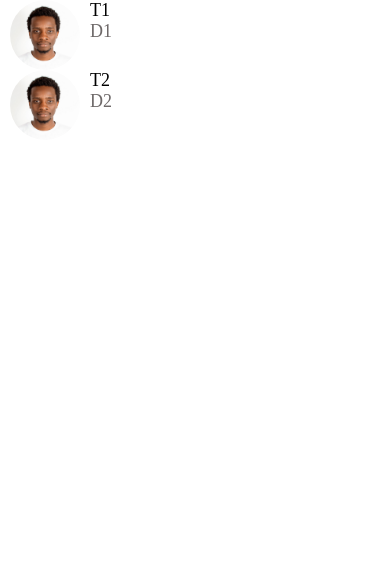
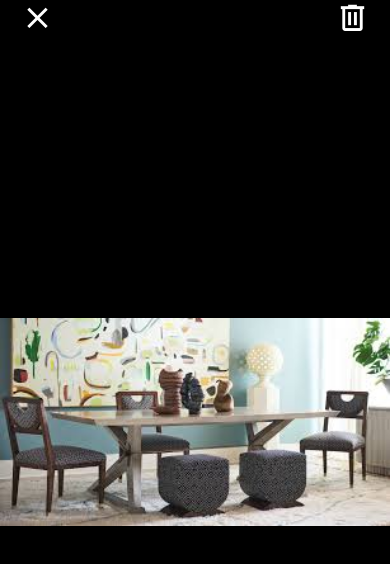
Before and after one commit to christianbiring1/DoneWithIt, a React Native app: screen / in a window 390 px wide. Shown: the top 564 px of the page. Built offline with nearby package versions, Linux system fonts and the light colour scheme.

Commit message:
Import the Constants from expo for spacing the element from the statusBar

```diff
--- a/App.js
+++ b/App.js
@@ -11,8 +11,8 @@ import MessagesScreen from './app/screen/MessagesScreen';
 
 export default function App() {
   return (
-    <MessagesScreen />
-    // <ViewImageScreen />
+    // <MessagesScreen />
+    <ViewImageScreen />
     // <WelcomeScreen />
     // <View style={{
     //   backgroundColor: "#f8f4f4",
--- a/app/screen/MessagesScreen.js
+++ b/app/screen/MessagesScreen.js
@@ -1,5 +1,6 @@
 import React from 'react';
-import { FlatList } from 'react-native';
+import { FlatList, StyleSheet, Platform, View, SafeAreaView } from 'react-native';
+import Constants from 'expo-constants';
 import ListItem from '../components/ListItem';
 
 
@@ -16,9 +17,10 @@ const messages = [
     description: 'D2',
     image: require('../assets/chris.jpg')
   }
-]
+];
 function MessagesScreen(props) {
   return (
+    <SafeAreaView style={styles.screen}>
         <FlatList
           data={messages}
           keyExtractor={message => message.id.toString()}
@@ -30,7 +32,14 @@ function MessagesScreen(props) {
             />
         }
         />
+    </SafeAreaView>
   );
 }
 
+const styles = StyleSheet.create({
+  screen: {
+    paddingTop: Constants.statusBarHeight
+  }
+});
+
 export default MessagesScreen;
--- a/app/screen/ViewImageScreen.js
+++ b/app/screen/ViewImageScreen.js
@@ -1,13 +1,14 @@
 import React from 'react';
-import { Image , StyleSheet, View} from 'react-native';
-import { MaterialCommunityIcons } from '@expo/vector-icons'
+import { Image , SafeAreaView, StyleSheet, View} from 'react-native';
+import { MaterialCommunityIcons } from '@expo/vector-icons';
+import Constants from 'expo-constants';
 
 
 import colors from '../config/colors';
 
 function ViewImageScreen(props) {
   return (
-    <View style={styles.container}>
+    <SafeAreaView style={styles.container}>
       <View style={styles.closeIcon}>
         <MaterialCommunityIcons name='close' color="white" size={35} />
       </View>
@@ -15,7 +16,7 @@ function ViewImageScreen(props) {
         <MaterialCommunityIcons name='trash-can-outline' color="white" size={35} />
       </View>
       <Image resizeMode='contain' style={styles.image} source={require("../assets/chair-image.jpeg")}/>
-    </View>
+    </SafeAreaView>
   );
 }
 
@@ -24,8 +25,8 @@ export default ViewImageScreen;
 const styles = StyleSheet.create({
   closeIcon: {
     position: "absolute",
+    top: Constants.statusBarHeight,
     left: 20,
-    top: 50
   },
   container: {
     backgroundColor: colors.black,
@@ -34,7 +35,7 @@ const styles = StyleSheet.create({
   deleteIcon: {
     position: "absolute",
     right: 20,
-    top: 50
+    top: Constants.statusBarHeight
   },
   image: {
     width: "100%",
--- a/package.json
+++ b/package.json
@@ -10,6 +10,7 @@
   },
   "dependencies": {
     "expo": "~49.0.10",
+    "expo-constants": "^14.4.2",
     "expo-status-bar": "~1.6.0",
     "react": "18.2.0",
     "react-native": "0.72.4"
```
Also changed, not shown: 1 other file (tests, documents, lock files or other folders). Lines whose indentation alone changed are shown as unchanged.
